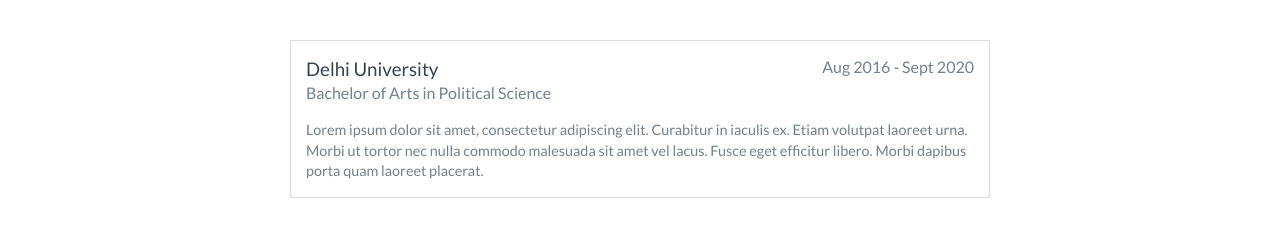
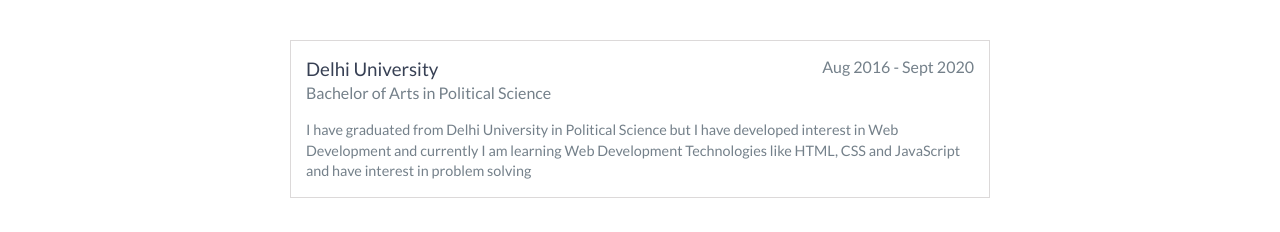
Before and after one commit to manishKu98/manishku98.github.io, a website: page index.html in a window 1280 px wide. Shown: the part 1540-1772 px from the top of the page. Drawn offline with nearby package versions, Linux system fonts and the light colour scheme.

Commit message:
updated education details

```diff
--- a/index.html
+++ b/index.html
@@ -118,7 +118,7 @@
             <span class="education-date">Aug 2016 - Sept 2020</span>
             <h4>Bachelor of Arts in Political Science</h4>
             <p>
-                Lorem ipsum dolor sit amet, consectetur adipiscing elit. Curabitur in iaculis ex. Etiam volutpat laoreet urna. Morbi ut tortor nec nulla commodo malesuada sit amet vel lacus. Fusce eget efficitur libero. Morbi dapibus porta quam laoreet placerat.
+                I have graduated from Delhi University in Political Science but I have developed interest in Web Development and currently I am learning Web Development Technologies like HTML, CSS and JavaScript and have interest in problem solving
             </p>
         </div>
         <!-- End .education-block -->
```
